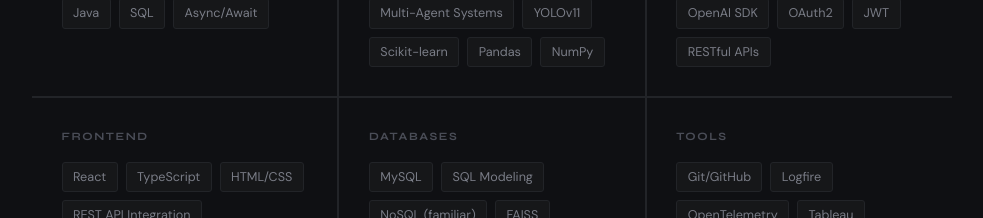
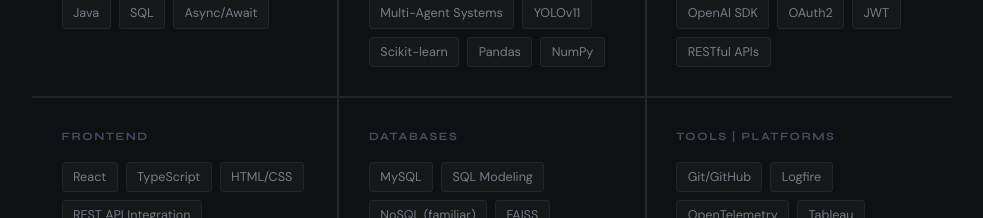
Before and after one commit to ShreyanshWarde/portfolio, a React (Vite) app: page / in a window 1280 px wide. Shown: the part 2640-2858 px from the top of the page, without its empty margins (148-1131 px from the left). Built offline with nearby package versions, Linux system fonts and the light colour scheme; the HTML template or start-up script is replaced by a standard one.

Commit message:
Update category name from 'Tools' to 'Tools | Platforms'

```diff
--- a/src/App.tsx
+++ b/src/App.tsx
@@ -42,7 +42,7 @@
   { category: 'Backend', items: ['FastAPI', 'PydanticAI', 'OpenAI SDK', 'OAuth2', 'JWT', 'RESTful APIs'] },
   { category: 'Frontend', items: ['React', 'TypeScript', 'HTML/CSS', 'REST API Integration'] },
   { category: 'Databases', items: ['MySQL', 'SQL Modeling', 'NoSQL (familiar)', 'FAISS'] },
-  { category: 'Tools', items: ['Git/GitHub', 'Logfire', 'OpenTelemetry', 'Tableau', 'AWS (learning)'] },
+  { category: 'Tools | Platforms', items: ['Git/GitHub', 'Logfire', 'OpenTelemetry', 'Tableau', 'AWS (learning)'] },
 ]
 
 const SOCIAL = [
```
